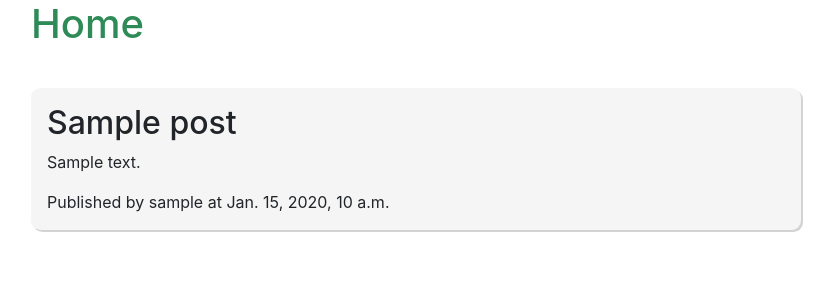
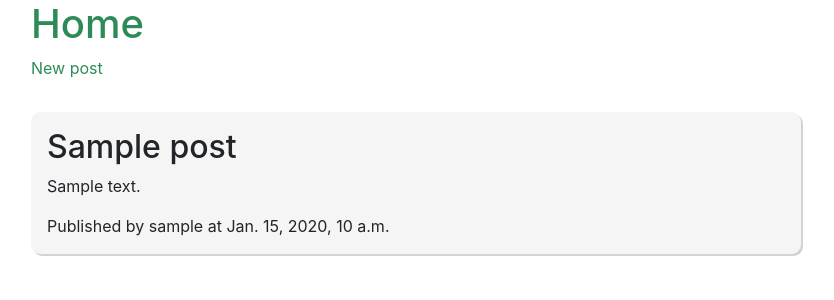
Before and after one commit to zurda/djangoing, a Django app: page /post/1/ in a window 1280 px wide. Shown: the top 300 px of the page, without its empty margins (224-1058 px from the left). Run offline with Django 3.2, Linux system fonts and the light colour scheme; tables that the repository leaves empty hold one stand-in row (values such as "Sample post").

Commit message:
Add New Post page

```diff
--- a/blog/templates/blog/base.html
+++ b/blog/templates/blog/base.html
@@ -15,6 +15,9 @@
     <header class="page-header">
       <div class="container">
         <h1><a href="/">Home</a></h1>
+        <a href="{% url 'post_new' %}">
+          New post
+        </a>
       </div>
     </header>
     <main class="container">
--- a/blog/urls.py
+++ b/blog/urls.py
@@ -4,4 +4,5 @@ from . import views
 urlpatterns = [
     path('', views.post_list, name='post_list'),
     path('post/<int:pk>/', views.post_detail, name='post_detail'),
+    path('post/new/', views.post_new, name='post_new'),
 ]
--- a/blog/views.py
+++ b/blog/views.py
@@ -1,6 +1,7 @@
 from django.shortcuts import render, get_object_or_404
 from django.utils import timezone
 from .models import Post
+from .forms import PostForm
 
 def post_list(request):
     posts = Post.objects.filter(published_date__lte=timezone.now()).order_by('-published_date')
@@ -10,3 +11,7 @@ def post_list(request):
 def post_detail(request, pk):
     post = get_object_or_404(Post, pk=pk)
     return render(request, 'blog/post_detail.html', {'post': post})
+
+def post_new(request):
+    form = PostForm()
+    return render(request, 'blog/post_edit.html', {'form': form})
```
Also changed, not shown: blog/forms.py (added, +9 -0 lines), blog/templates/blog/post_edit.html (added, +9 -0 lines).
